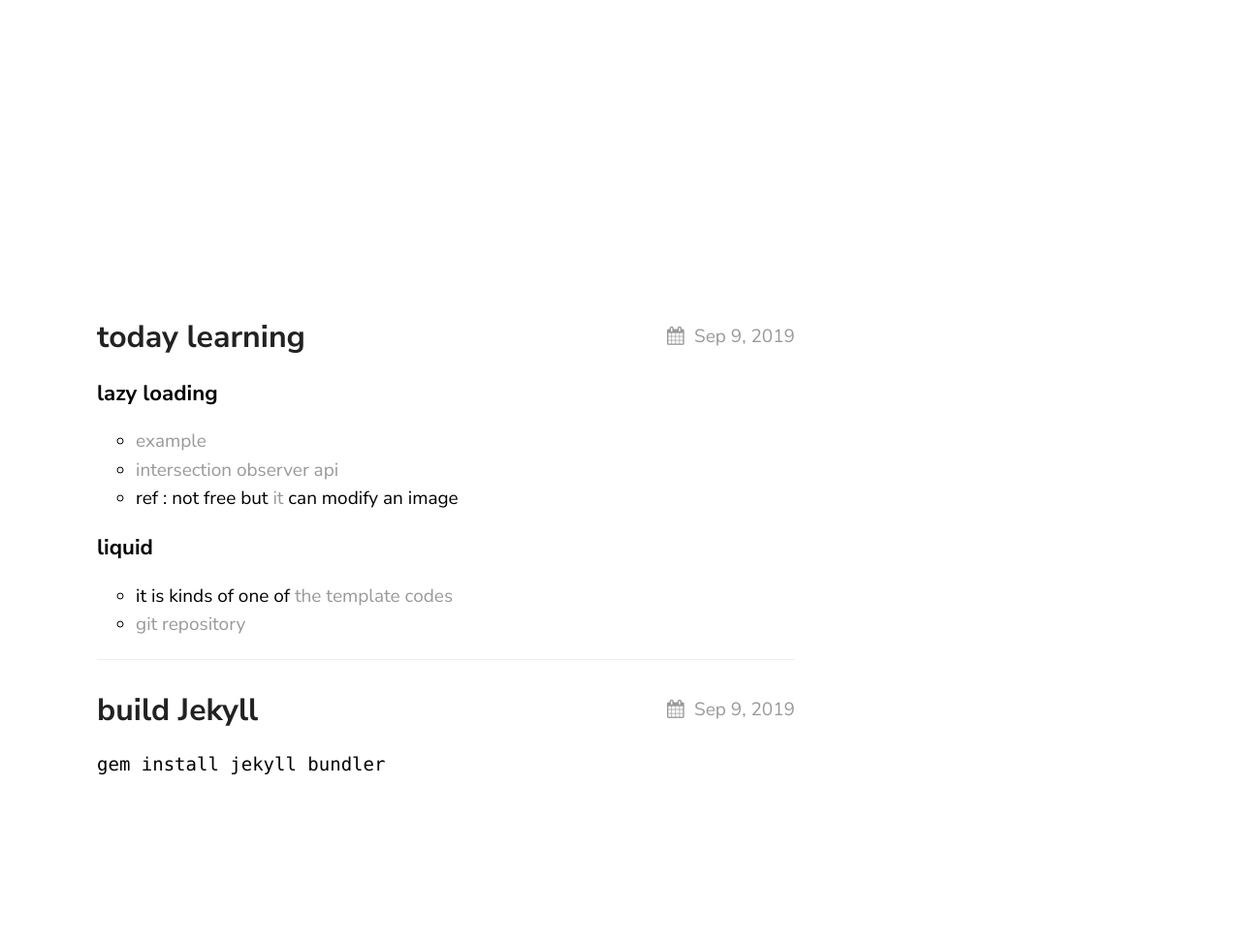
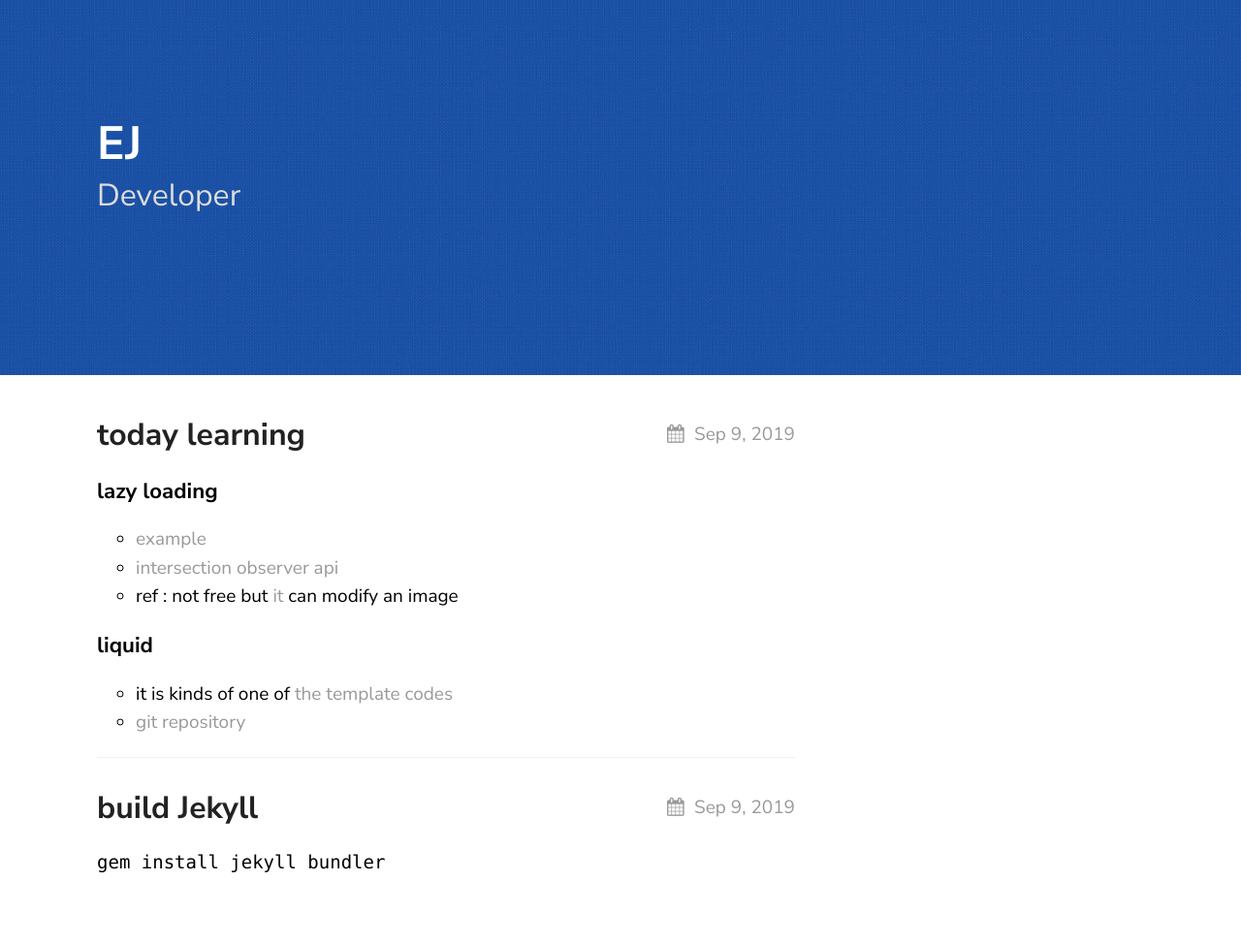
Before and after one commit to ejayyy/blog, a Jekyll site: the page built from index.md, in a window 1280 px wide. Shown: the whole page at 97% size. Built offline with Jekyll 4.4.1, drawn with Linux system fonts in a browser that asks for light colours; before the commit the page ends 900 px from its top, so only the background shows below that.

Commit message:
[mod] adjusting config

```diff
--- a/_config.yml
+++ b/_config.yml
@@ -6,7 +6,6 @@ description: > # this means to ignore newlines until "show_exerpts:"
   line in _config.yml. It will appear in your document head meta (for
   Google search results) and in your feed.xml site description.
 show_excerpts: true # set to true to show excerpts on the homepage
-baseurl: /
 
 # Minima date format
 # refer to http://shopify.github.io/liquid/filters/date/ if you want to customize this
@@ -14,13 +13,12 @@ sass:
   sass_dir: _sass
 
 permalink: /posts/:title/
-ejayyy:
+texture:
   title: EJ
   tagline: Developer
   date_format: "%b %-d, %Y"
-  style: black
+  style: blue
   showNav: false
-  showPicker: true
 
 plugins:
   - jekyll-seo-tag
--- a/_includes/footer.html
+++ b/_includes/footer.html
@@ -8,22 +8,3 @@
 	gtag('config', '{{ site.texture.analytics_id }}');
 </script>
 {%- endif -%}
-
-{%- if site.texture.showPicker -%}
-<div id="texture-picker">
-	<div style="display:flex;justify-content: space-between">
-		<p>Select Texture</p>
-		<p><a id="hidePicker" href="#">Hide</a></p>
-	</div>
-	<div class="texture-colors">
-		<div id="black"></div>
-		<div id="blue"></div>
-		<div id="red"></div>
-		<div id="purple"></div>
-		<div id="green"></div>
-	</div>
-	<p class="info">You can use the <b>showPicker</b> property in _config.yml to hide this picker permanently.</p>
-	<p class="info">You can use the <b>texture</b> property in _config.yml to apply a texture permanently.</p>
-</div>
-<script src="{{ "/assets/js/picker.js" | relative_url }}"></script>
-{%- endif -%}
```
